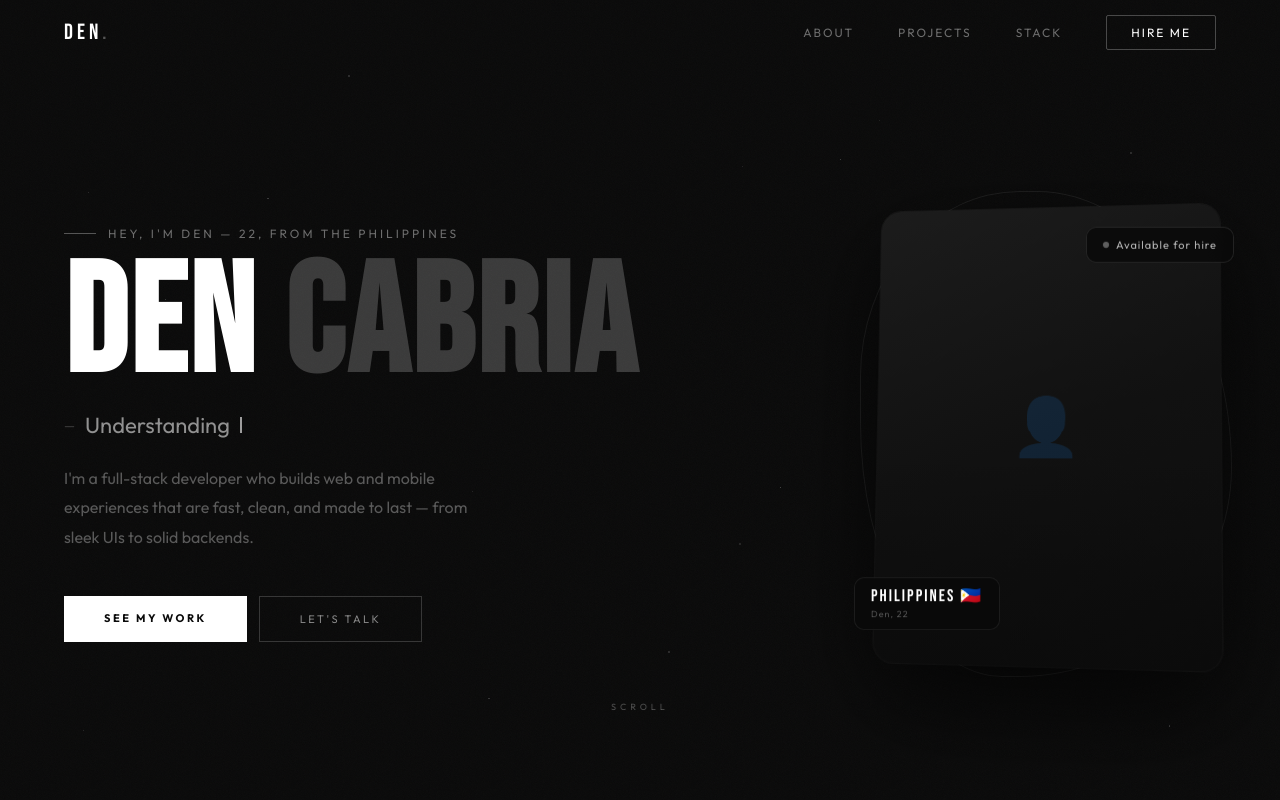
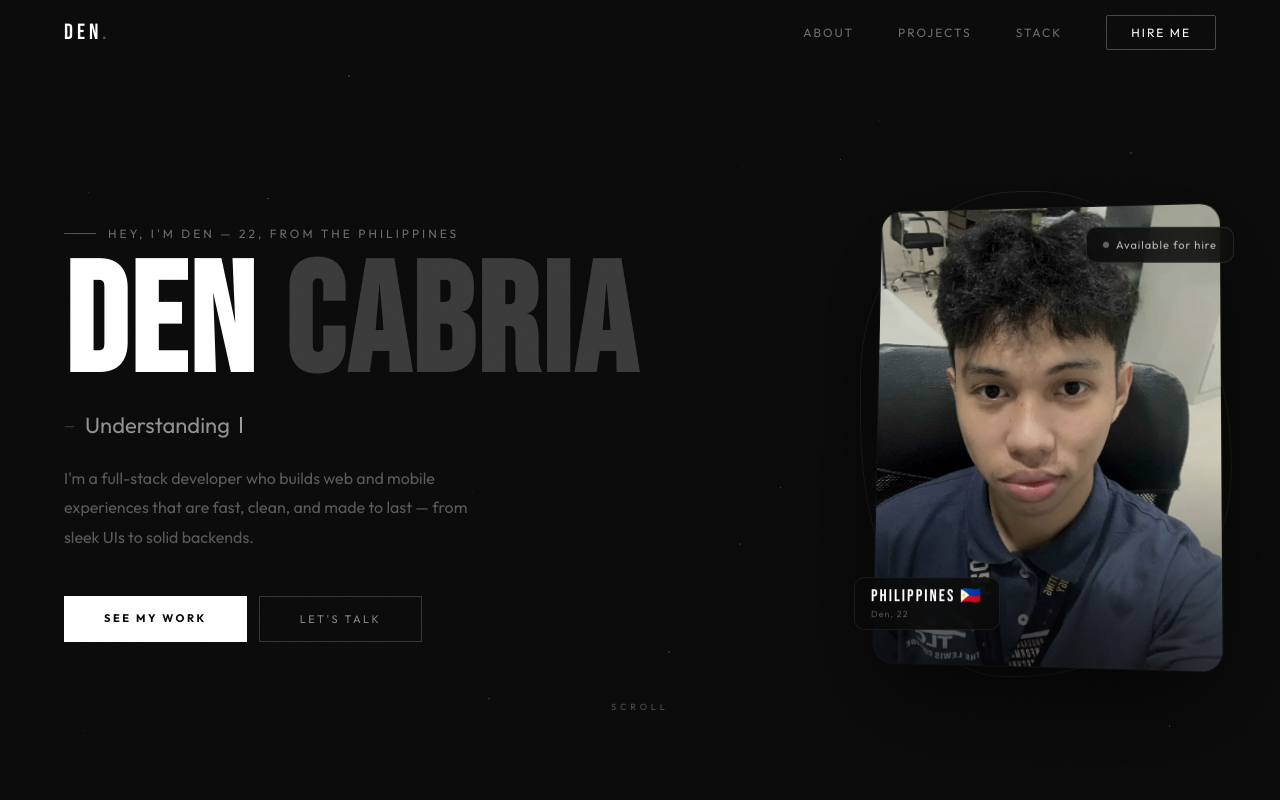
Before and after one commit to mawi1C/den-portfolio, a React (Vite) app: page / in a window 1280 px wide. Shown: the top 800 px of the page. Built offline with nearby package versions, Linux system fonts and the light colour scheme.

Commit message:
added profile

```diff
--- a/src/App.jsx
+++ b/src/App.jsx
@@ -442,16 +442,18 @@ function Hero() {
             boxShadow: "0 32px 100px rgba(0,0,0,0.7), 0 0 0 1px rgba(255,255,255,0.06)",
             transition: "transform 0.1s ease", transformStyle: "preserve-3d",
           }}>
-            {/*
-              ── ADD YOUR PHOTO ──
-              Replace the <div> below with:
-              <img src="/den.jpg" alt="Den Cabria" style={{ width:"100%", height:"100%", objectFit:"cover", display:"block" }} />
-              Put your photo in the /public folder.
-            */}
-            <div style={{ width: "100%", height: "100%", background: "linear-gradient(160deg, #1c1c1c 0%, #111 50%, #0d0d0d 100%)", display: "flex", flexDirection: "column", alignItems: "center", justifyContent: "center", gap: 14 }}>
-              <div style={{ fontSize: isMobile ? 40 : 56, opacity: 0.18 }}>👤</div>
-              <span style={{ fontFamily: "'Outfit', sans-serif", fontSize: 9, color: "rgba(255,255,255,0.18)", letterSpacing: 3, textTransform: "uppercase" }}></span>
-            </div>
+            <img
+              src="/src/assets/den.png"
+              alt="Den Cabria"
+              style={{
+                width: "100%",
+                height: "100%",
+                objectFit: "cover",
+                objectPosition: "center top",
+                display: "block",
+                filter: "grayscale(18%) brightness(0.82) contrast(1.08)",
+              }}
+            />
             <div style={{ position: "absolute", inset: 0, pointerEvents: "none", background: "linear-gradient(to bottom, transparent 55%, rgba(10,10,10,0.65) 100%)" }} />
           </div>
 
```
Also changed, not shown: src/assets/den.png (added).
